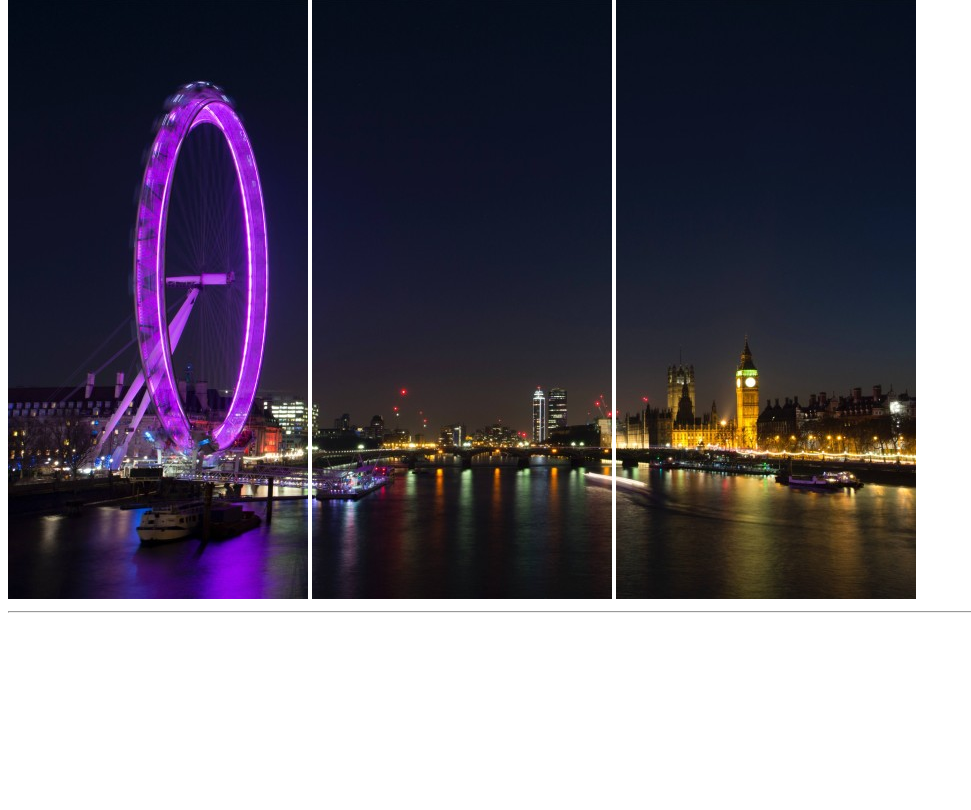
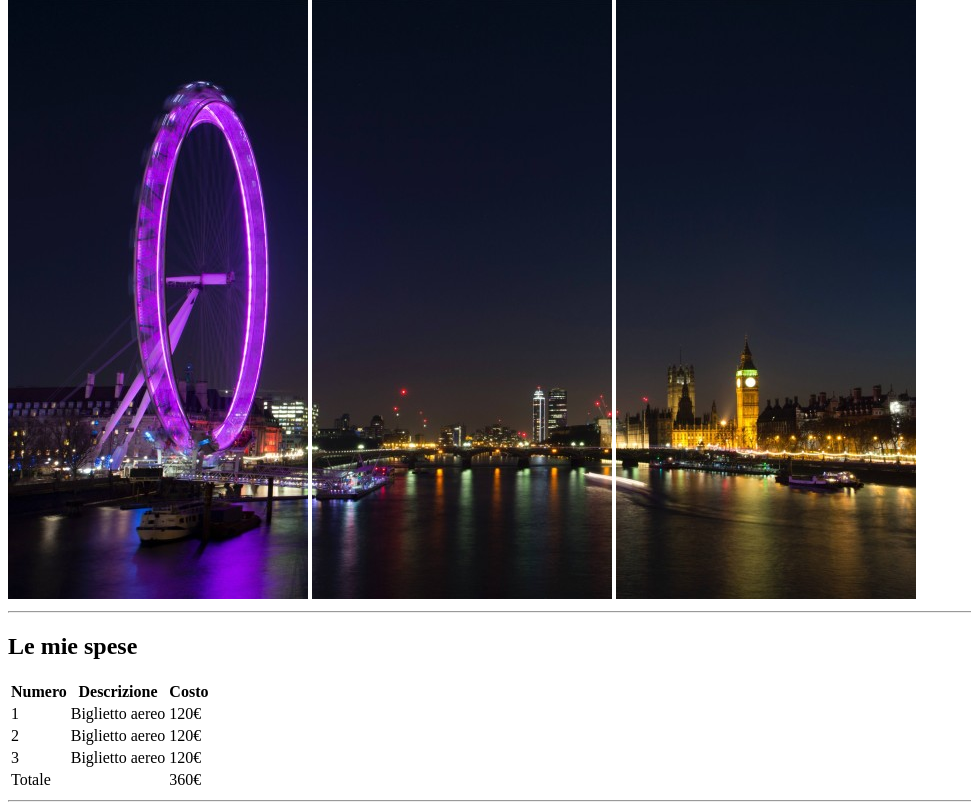
Before and after one commit to SimoneBenato/html-london-trip, a plain HTML site: page index.html in a window 1280 px wide. Shown: the part 68-878 px from the top of the page, without its empty margins (0-971 px from the left). Before the commit the page ends 800 px from the top, so only its background shows below. Drawn offline with Linux system fonts and the light colour scheme.

Commit message:
Seconda sezione

```diff
--- a/index.html
+++ b/index.html
@@ -4,7 +4,7 @@
     <meta charset="UTF-8">
     <meta http-equiv="X-UA-Compatible" content="IE=edge">
     <meta name="viewport" content="width=device-width, initial-scale=1.0">
-    <title>Document</title>
+    <title>London Trip</title>
 </head>
 <body>
     <header>
@@ -21,6 +21,37 @@
 
     <main>
         <!-- inizio seconda sezione -->
+        <section>
+            <h2>Le mie spese</h2>
+            <table>
+                <tr>
+                    <th>Numero</th>
+                    <th>Descrizione</th>
+                    <th>Costo</th>
+                </tr>
+                <tr>
+                    <td>1</td>
+                    <td>Biglietto aereo</td>
+                    <td>120&euro;</td>
+                </tr>
+                <tr>
+                    <td>2</td>
+                    <td>Biglietto aereo</td>
+                    <td>120&#8364;</td>
+                </tr>
+                <tr>
+                    <td>3</td>
+                    <td>Biglietto aereo</td>
+                    <td>120&#x20AC;</td>
+                </tr>
+                <tr>
+                    <td>Totale</td>
+                    <td></td>
+                    <td>360&euro;</td>
+                </tr>
+            </table>
+        </section>
+        <hr>
         <!-- fine seconda sezione -->
 
         <!-- inizio terza sezione -->
```
